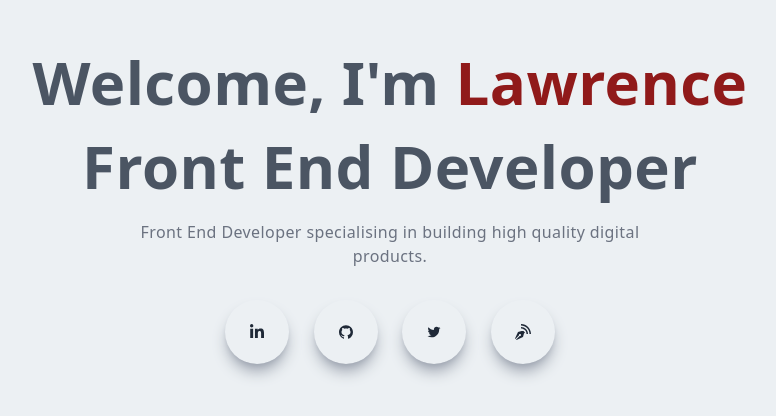
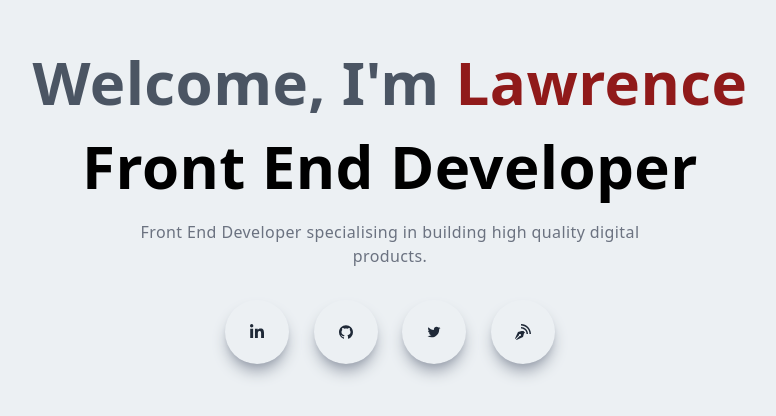
Before and after one commit to lawlawson/portfolio-july, a Next.js app: page / in a window 1280 px wide. Shown: the part 192-608 px from the top of the page, without its empty margins (250-1026 px from the left). Built offline with nearby package versions, Linux system fonts and the light colour scheme.

Commit message:
Changed colour of h1 text

```diff
--- a/pages/components/Main.jsx
+++ b/pages/components/Main.jsx
@@ -12,7 +12,7 @@ const Main = () => {
           <h1 className='py-4 text-gray-600'>
             Welcome, I&apos;m <span className='text-[#901a1a]'>Lawrence</span>
           </h1>
-          <h1 className='py-2 text-gray-600'>Front End Developer</h1>
+          <h1 className='py-2 text-[#000000]'>Front End Developer</h1>
           <p className='py-4 text-gray-500 max-w-[70%] m-auto'>
             Front End Developer specialising in building high quality digital
             products.
```
